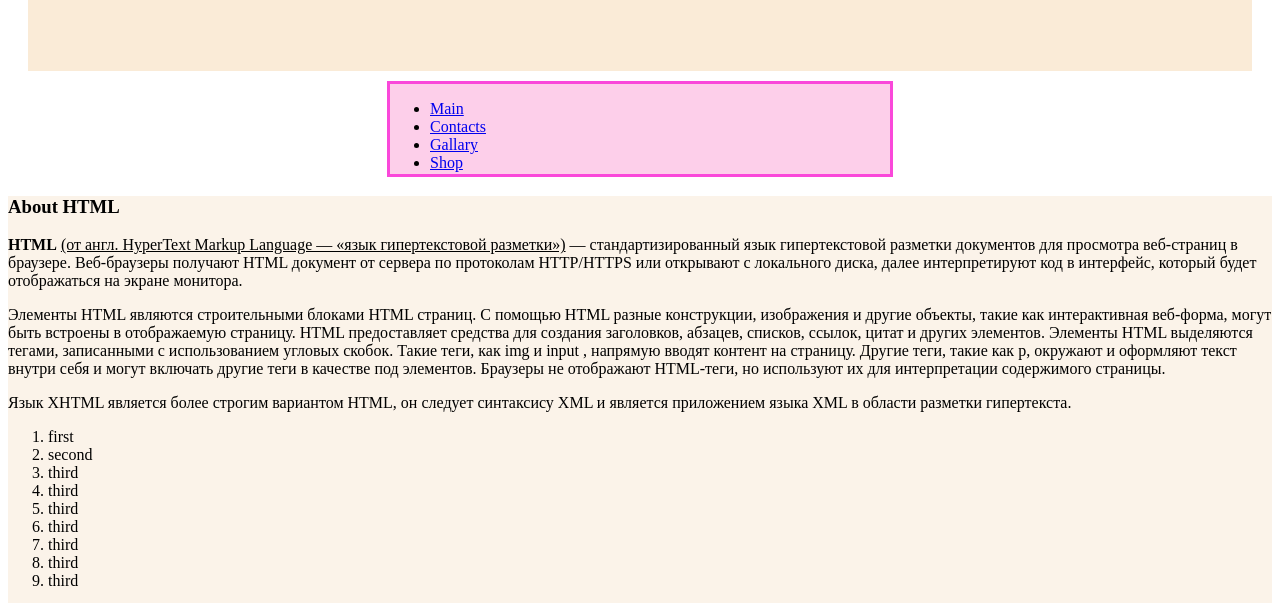
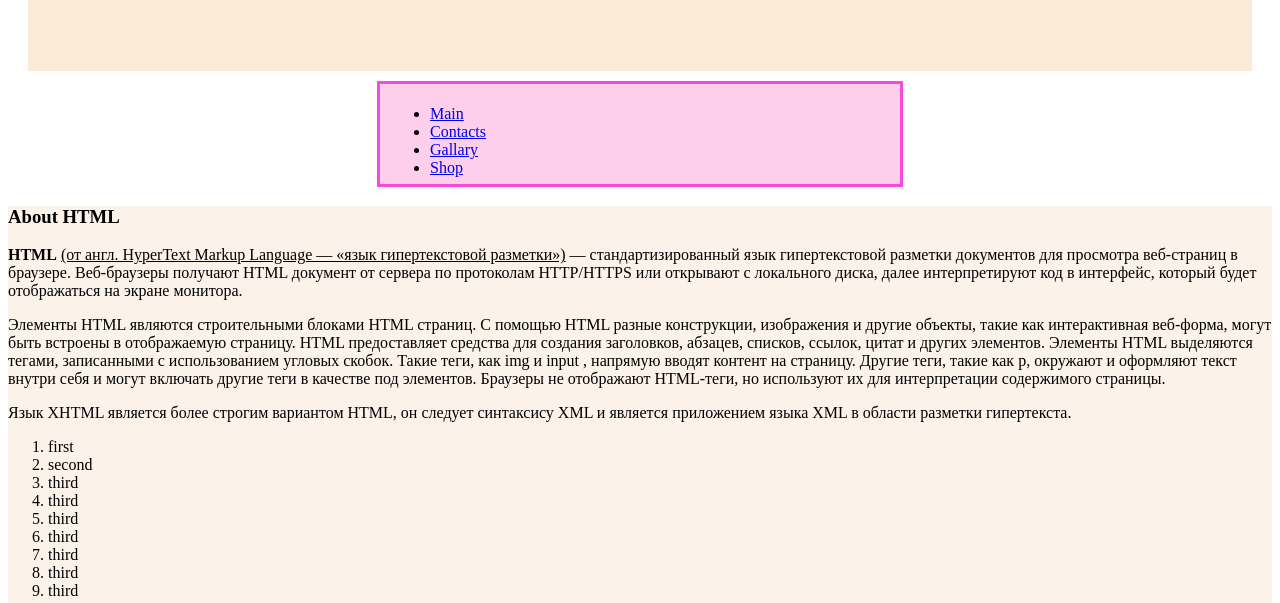
Before and after one commit to ElenaLabusova/ELweb, a plain HTML site: page index.html in a window 1280 px wide. Shown: the part 149-752 px from the top of the page. Drawn offline with Linux system fonts and the light colour scheme.

Commit message:
january1

```diff
--- a/stylemain.css
+++ b/stylemain.css
@@ -19,7 +19,7 @@ nav {
     width: 500px;
     background-color: rgb(253, 207, 234);
     border: 3px solid rgb(250, 72, 218);
-    margin: 10px 20px 30px 40px;
+    padding: 5px 10px;
     margin: 0 auto;
 
 }
```
Also changed, not shown: shop.html (+1 -0 lines).
